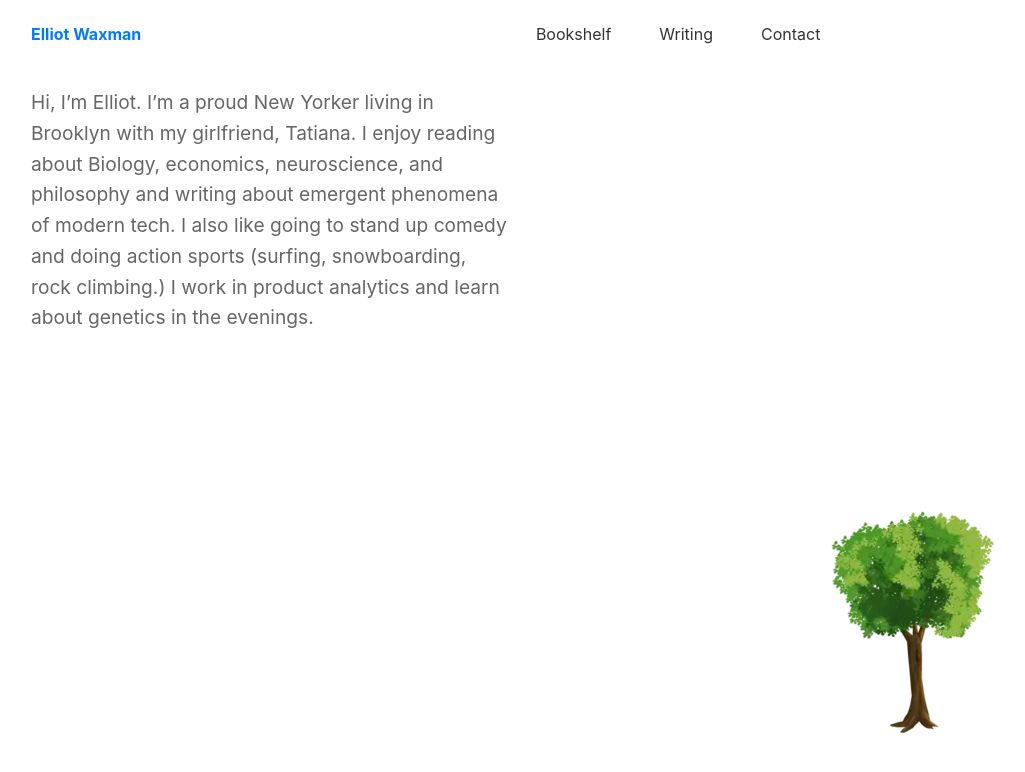
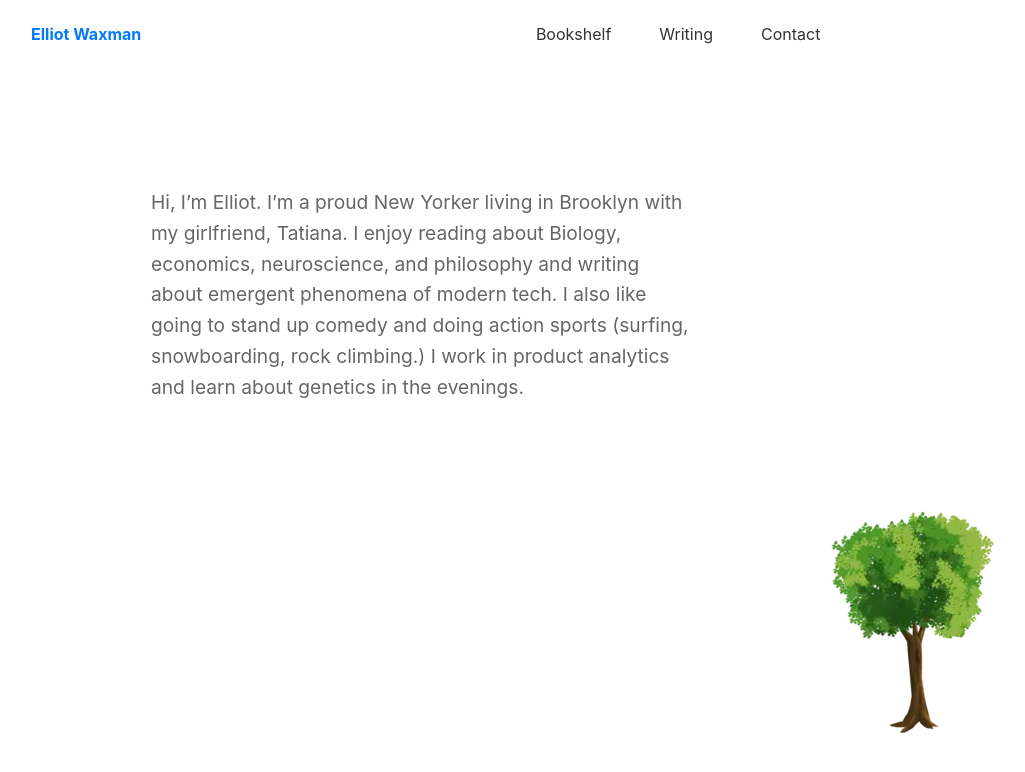
Before and after one commit to Elliot-verified/Portfolio, a React (Create React App) app: page / in a window 1280 px wide. Shown: the top 772 px of the page, without its empty margins (49-1074 px from the left). Built offline with nearby package versions, Linux system fonts and the light colour scheme.

Commit message:
changing the alignment for pages

```diff
--- a/src/MainLayout.js
+++ b/src/MainLayout.js
@@ -1,12 +1,11 @@
 // MainLayout.js
 import Navigation from './Navigation';
-// import Sidebar from './Sidebar';
 
 const MainLayout = ({ children }) => (
   <div className="main-layout">
     <Navigation />
     <div className="content-area">
-      {/* <Sidebar /> */}
+
       <main>{children}</main>
     </div>
   </div>
--- a/src/Sidebar.css
+++ b/src/Sidebar.css
@@ -1,6 +1,5 @@
 /* Sidebar styling */
 aside {
-    margin-left: 5rem;
     font-size: 1.2rem; /* Larger text */
     color: #666; /* Grayer text */
     line-height: 1.6; /* Improved readability */
--- a/src/Sidebar.js
+++ b/src/Sidebar.js
@@ -2,7 +2,6 @@
 
 const Sidebar = () => (
     <aside>
-
       <p>Hi, I’m Elliot.
 I’m a proud New Yorker living in Brooklyn with my girlfriend, Tatiana. I enjoy reading about Biology, economics, neuroscience, and philosophy and writing about emergent phenomena of modern tech. I also like going to stand up comedy and doing action sports (surfing, snowboarding, rock climbing.) I work in product analytics and learn about genetics in the evenings. </p>
     </aside>
--- a/src/Writing.js
+++ b/src/Writing.js
@@ -1,7 +1,7 @@
 // Writing.js
 const Writing = () => (
     <div>
-        <h2>Text here</h2>
+        <h2>Get emailed when I write</h2>
         <iframe src="https://elliotwaxman.substack.com/embed" width="480" height="150" frameborder="0" ></iframe>
     </div>
   );
--- a/src/styles.css
+++ b/src/styles.css
@@ -5,20 +5,20 @@
 
   }
 
-
   .content-area {
     display: flex;
   }
 
   aside {
     /* styles for your sidebar */
-    width: 50%; /* Adjust the width as necessary */
+    width: 50%;
   }
 
   main {
-    width: 75%; /* Adjust the width based on sidebar */
+    width: 100%; /* Adjust the width based on sidebar */
     display: flex;
-    justify-content: center;
+    margin-left: 200px;
+    margin-top: 100px;
     align-items: center;
   }
 
@@ -103,10 +103,10 @@ nav {
 
 
   .tree-image {
-    width: 500px; /* Increase width to 300px or any other value */
-    height: auto; /* Height will scale proportionally */
-    position: absolute;
-    right: 0px;
-    bottom: 0px;
-    z-index: 10;
+    width: 500px;  /* Increase the width to 500px or your desired size */
+    height: auto; /* Height will be set automatically to maintain aspect ratio */
+    position: fixed; /* Fixed position relative to the viewport */
+    right: 0; /* Align to the far right of the viewport */
+    bottom: 0; /* Align to the bottom of the viewport */
+    z-index: 100; /* Ensure it is above other content but not too high to interfere with other interactive elements */
   }
```
